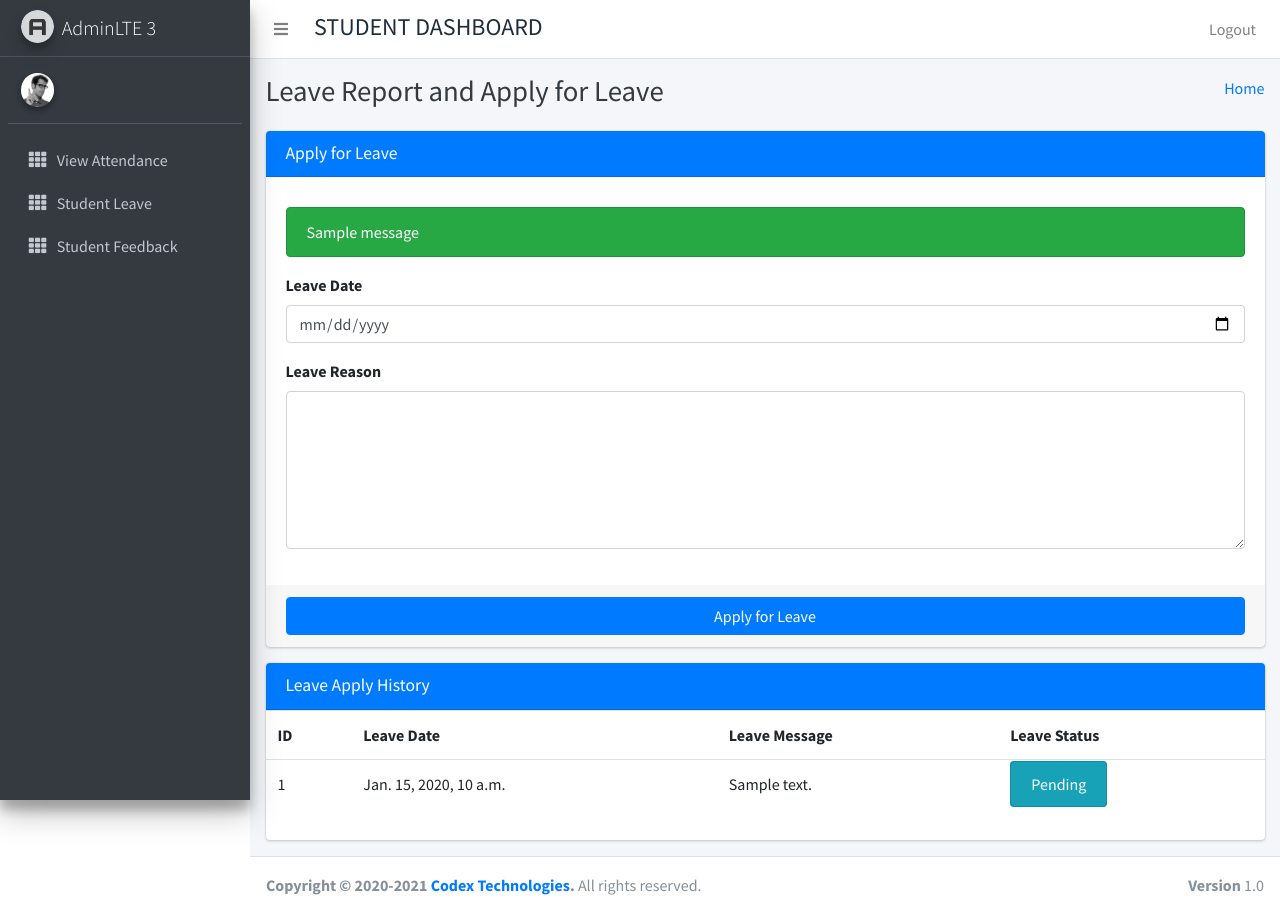
After one commit to BINAH25/student-management-system, a Django app: template student/templates/student/apply_for_leave.html in a window 1280 px wide. The commit adds this page. Run offline with Django 3.2, Linux system fonts and the light colour scheme; the template is opened without the code that fills it: most values are stand-ins (such as "Sample title", 1, 10 or a date in 2020); one stand-in notice (Sample message) is shown; some libraries are stand-ins or nearby versions.

Commit message:
student apply for leave and feedback added

```diff
--- a/student/models.py
+++ b/student/models.py
@@ -78,7 +78,7 @@ class LeaveReportStudent(models.Model):
     student_id=models.ForeignKey(Students,on_delete=models.CASCADE)
     leave_date=models.CharField(max_length=255)
     leave_message=models.TextField()
-    leave_status=models.BooleanField(default=False)
+    leave_status=models.IntegerField(default=0)
     created_at=models.DateTimeField(auto_now_add=True)
     updated_at=models.DateTimeField(auto_now_add=True)
     objects=models.Manager()
--- /dev/null
+++ b/student/templates/student/apply_for_leave.html
@@ -0,0 +1,93 @@
+{% extends 'student/base.html' %}
+{% block page_title %}
+Leave Report and Apply for Leave
+{% endblock page_title %}
+{% block main_content %}
+    <!-- Main content -->
+    <section class="content">
+      <div class="container-fluid">
+                    <div class="row">
+              <div class="col-md-12">
+            <!-- general form elements -->
+            <div class="card card-primary">
+              <div class="card-header">
+                <h3 class="card-title">Apply for Leave</h3>
+              </div>
+              <!-- /.card-header -->
+              <!-- form start -->
+               <form action="" method="post">
+                <div class="card-body">
+                    <div class="form-group">
+                      {% if messages %}
+                        {% for message in messages %}
+                        {% if message.tags == 'error' %}
+                        <div class="alert alert-danger" style="margin-top:10px">{{ message }}</div>
+                        {% endif %}
+                        {% if message.tags == 'success' %}
+                        <div class="alert alert-success" style="margin-top:10px">{{ message }}</div>
+                        {% endif %}
+                        {% endfor %}
+                      {% endif %}
+                    </div>
+
+                   <div class="form-group">
+                    <label>Leave Date </label>
+                       {% csrf_token %}
+                    <input type="date" name="leave_date" class="form-control" placeholder="Leave Date">
+                  </div>
+                  <div class="form-group">
+                    <label>Leave Reason</label>
+                    <textarea class="form-control" rows="6" name="leave_msg"></textarea>
+                  </div>
+
+                </div>
+                <!-- /.card-body -->
+
+                <div class="card-footer">
+                  <button type="submit" class="btn btn-primary btn-block" id="fetch_student">Apply for Leave</button>
+                </div>
+               </form>
+            </div>
+
+            <!-- /.card -->
+           <div class="card card-primary">
+              <div class="card-header">
+                <h3 class="card-title">Leave Apply History</h3>
+              </div>
+
+               <div class="table">
+               <table class="table">
+                   <tr>
+                       <th>ID</th>
+                       <th>Leave Date</th>
+                       <th>Leave Message</th>
+                       <th>Leave Status</th>
+                   </tr>
+                    {% for row in leave_data %}
+                        <tr>
+                            <td>{{ row.id }}</td>
+                            <td>{{ row.leave_date }}</td>
+                            <td>{{ row.leave_message }}</td>
+                            <td>
+                                {% if row.leave_status == 1 %}
+                                    <span class="alert alert-success">Approved</span>
+                                {% elif row.leave_status == 2 %}
+                                    <span class="alert alert-danger">Rejected</span>
+                                {% else %}
+                                    <span class="alert alert-info">Pending</span>
+                                {% endif %}
+                            </td>
+                        </tr>
+                   {% endfor %}
+               </table>
+               </div>
+            </div>
+
+
+
+          </div>
+          </div>
+      </div>
+    </section>
+    <!-- /.content -->
+{% endblock main_content %}
--- a/student/templates/student/sidebar.html
+++ b/student/templates/student/sidebar.html
@@ -48,11 +48,18 @@
         </li>
 
         <li class="nav-item">
-          <a href="" class="nav-link">
+          <a href="{% url 'student:student_apply_for_leave' %}" class="nav-link">
             <i class="nav-icon fas fa-th"></i>
             <p>
-              Staff Leave
-              <span class="right badge badge-danger">New</span>
+              Student Leave
+            </p>
+          </a>
+        </li>
+        <li class="nav-item">
+          <a href="{% url 'student:student_feedback' %}" class="nav-link">
+            <i class="nav-icon fas fa-th"></i>
+            <p>
+              Student Feedback
             </p>
           </a>
         </li>
--- a/student/urls.py
+++ b/student/urls.py
@@ -9,4 +9,6 @@ urlpatterns = [
     path("logout_user", views.logout_user, name="logout_user"),
     path("student_view_attendance", views.student_view_attendance, name="student_view_attendance"),
     path("student_view_attendance_post", views.student_view_attendance_post, name="student_view_attendance_post"),
+    path("student_apply_for_leave", views.student_apply_for_leave, name="student_apply_for_leave"),
+    path("student_feedback", views.student_feedback, name="student_feedback"),
 ]
```
Also changed, not shown: student/templates/student/feedback.html (added, +79 -0 lines), student/views.py (+40 -0 lines).
